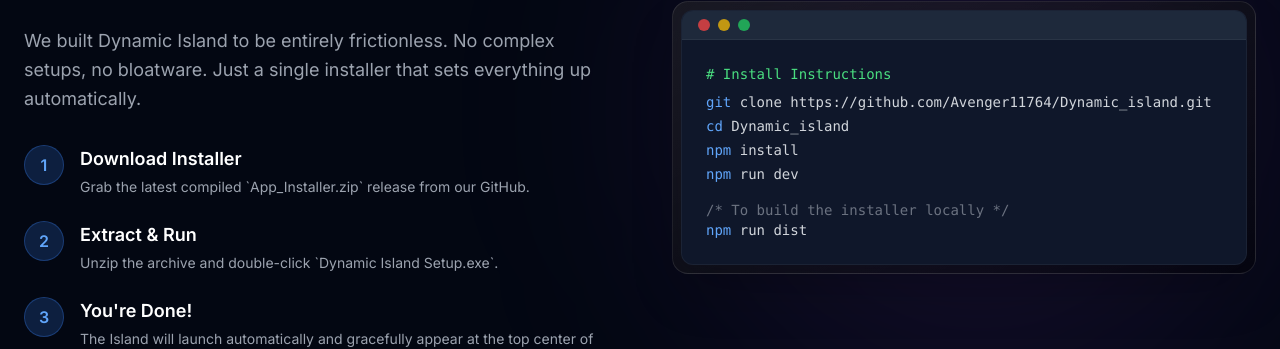
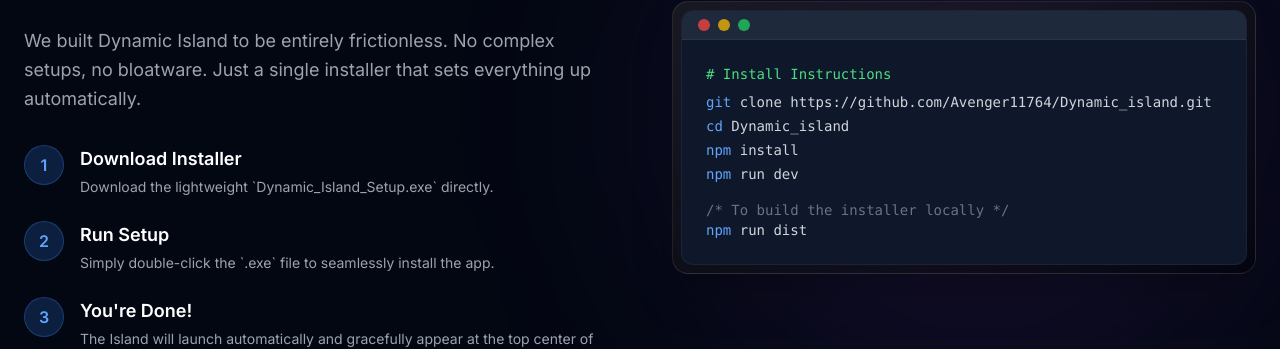
Before and after one commit to Avenger11764/Dynamic_island, a React (Vite) app in the folder website/: page / in a window 1280 px wide. Shown: the part 3492-3841 px from the top of the page. Built offline with nearby package versions, Linux system fonts and the light colour scheme; a web font is replaced by a local one.

Commit message:
chore: replace zip with direct exe installer

```diff
--- a/website/src/App.jsx
+++ b/website/src/App.jsx
@@ -72,7 +72,7 @@
               <svg viewBox="0 0 24 24" width="20" height="20" stroke="currentColor" strokeWidth="2" fill="none" strokeLinecap="round" strokeLinejoin="round" className="css-i6dzq1"><path d="M9 19c-5 1.5-5-2.5-7-3m14 6v-3.87a3.37 3.37 0 0 0-.94-2.61c3.14-.35 6.44-1.54 6.44-7A5.44 5.44 0 0 0 20 4.77 5.07 5.07 0 0 0 19.91 1S18.73.65 16 2.48a13.38 13.38 0 0 0-7 0C6.27.65 5.09 1 5.09 1A5.07 5.07 0 0 0 5 4.77a5.44 5.44 0 0 0-1.5 3.78c0 5.42 3.3 6.61 6.44 7A3.37 3.37 0 0 0 9 18.13V22"></path></svg>
               GitHub
             </a>
-            <a href="https://raw.githubusercontent.com/Avenger11764/Dynamic_island/main/Installers/App_Installer.zip" className="bg-white text-black px-5 py-2.5 rounded-full font-medium text-sm hover:bg-gray-100 transition-all active:scale-95 flex items-center gap-2">
+            <a href="https://raw.githubusercontent.com/Avenger11764/Dynamic_island/main/Installers/Dynamic_Island_Setup.exe" className="bg-white text-black px-5 py-2.5 rounded-full font-medium text-sm hover:bg-gray-100 transition-all active:scale-95 flex items-center gap-2">
               <Download className="w-4 h-4" />
               Download
             </a>
@@ -99,7 +99,7 @@
             </p>
 
             <div className="flex flex-col sm:flex-row items-center justify-center gap-4">
-              <a href="https://raw.githubusercontent.com/Avenger11764/Dynamic_island/main/Installers/App_Installer.zip" className="bg-white text-black px-8 py-4 rounded-full font-semibold text-base hover:bg-gray-100 transition-all shadow-[0_0_40px_rgba(255,255,255,0.2)] active:scale-95 flex items-center gap-2">
+              <a href="https://raw.githubusercontent.com/Avenger11764/Dynamic_island/main/Installers/Dynamic_Island_Setup.exe" className="bg-white text-black px-8 py-4 rounded-full font-semibold text-base hover:bg-gray-100 transition-all shadow-[0_0_40px_rgba(255,255,255,0.2)] active:scale-95 flex items-center gap-2">
                 <Download className="w-5 h-5" />
                 Download Setup
               </a>
@@ -209,14 +209,14 @@
                   <div className="w-10 h-10 rounded-full bg-blue-500/20 text-blue-400 flex items-center justify-center font-bold shrink-0 border border-blue-500/30">1</div>
                   <div>
                     <h4 className="text-white font-semibold text-lg mb-1">Download Installer</h4>
-                    <p className="text-gray-400 text-sm">Grab the latest compiled `App_Installer.zip` release from our GitHub.</p>
+                    <p className="text-gray-400 text-sm">Download the lightweight `Dynamic_Island_Setup.exe` directly.</p>
                   </div>
                 </div>
                 <div className="flex gap-4 items-start">
                   <div className="w-10 h-10 rounded-full bg-blue-500/20 text-blue-400 flex items-center justify-center font-bold shrink-0 border border-blue-500/30">2</div>
                   <div>
-                    <h4 className="text-white font-semibold text-lg mb-1">Extract & Run</h4>
-                    <p className="text-gray-400 text-sm">Unzip the archive and double-click `Dynamic Island Setup.exe`.</p>
+                    <h4 className="text-white font-semibold text-lg mb-1">Run Setup</h4>
+                    <p className="text-gray-400 text-sm">Simply double-click the `.exe` file to seamlessly install the app.</p>
                   </div>
                 </div>
                 <div className="flex gap-4 items-start">
@@ -312,7 +312,7 @@
         <div className="max-w-4xl mx-auto text-center relative z-10">
           <h2 className="text-5xl md:text-7xl font-bold text-white mb-8 tracking-tight">Ready to elevate your desktop?</h2>
           <p className="text-xl text-gray-400 mb-12 max-w-2xl mx-auto">Download the free installer today and join thousands of users experiencing the next level of Windows productivity.</p>
-          <a href="https://raw.githubusercontent.com/Avenger11764/Dynamic_island/main/Installers/App_Installer.zip" className="bg-white text-black px-10 py-5 rounded-full font-semibold text-lg hover:scale-105 transition-transform active:scale-95 flex items-center gap-3 mx-auto shadow-[0_0_40px_rgba(255,255,255,0.2)] w-max">
+          <a href="https://raw.githubusercontent.com/Avenger11764/Dynamic_island/main/Installers/Dynamic_Island_Setup.exe" className="bg-white text-black px-10 py-5 rounded-full font-semibold text-lg hover:scale-105 transition-transform active:scale-95 flex items-center gap-3 mx-auto shadow-[0_0_40px_rgba(255,255,255,0.2)] w-max">
             <Download className="w-6 h-6" />
             Download for Windows
           </a>
```
Also changed, not shown: 2 other files (tests, documents, lock files or other folders).
